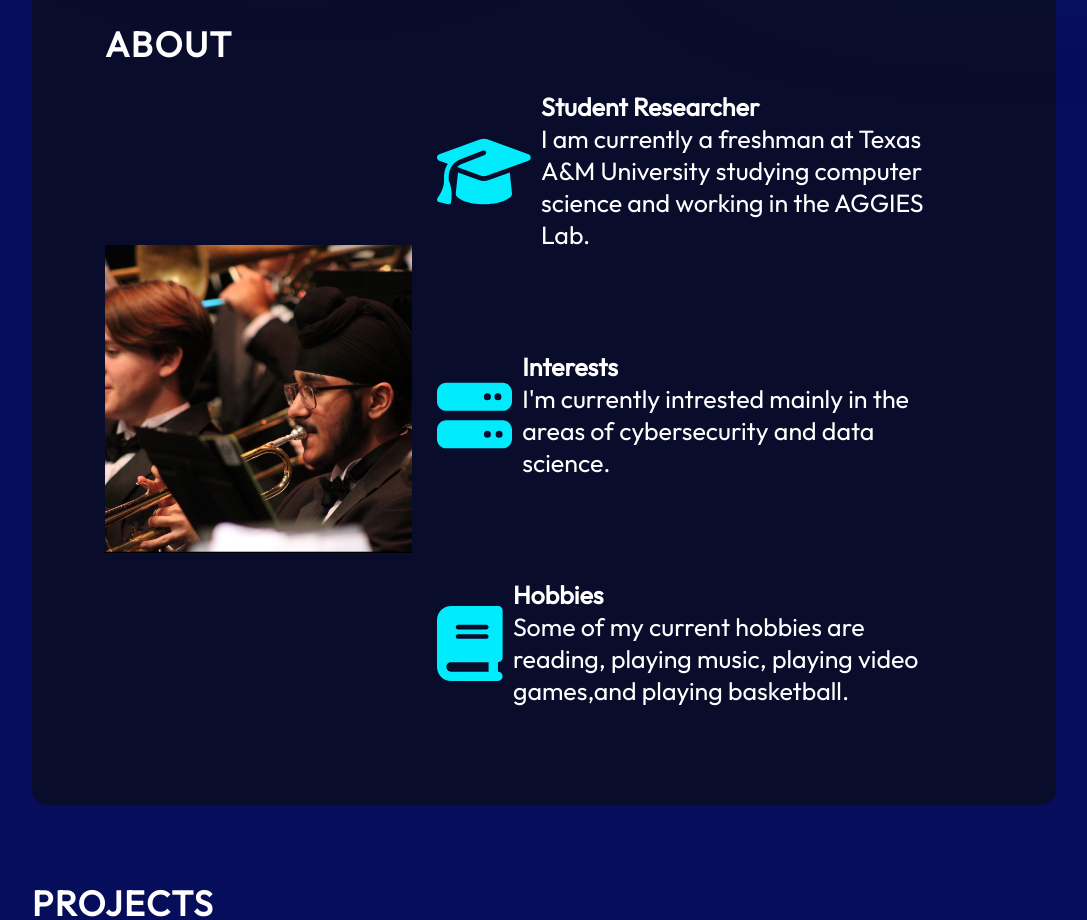
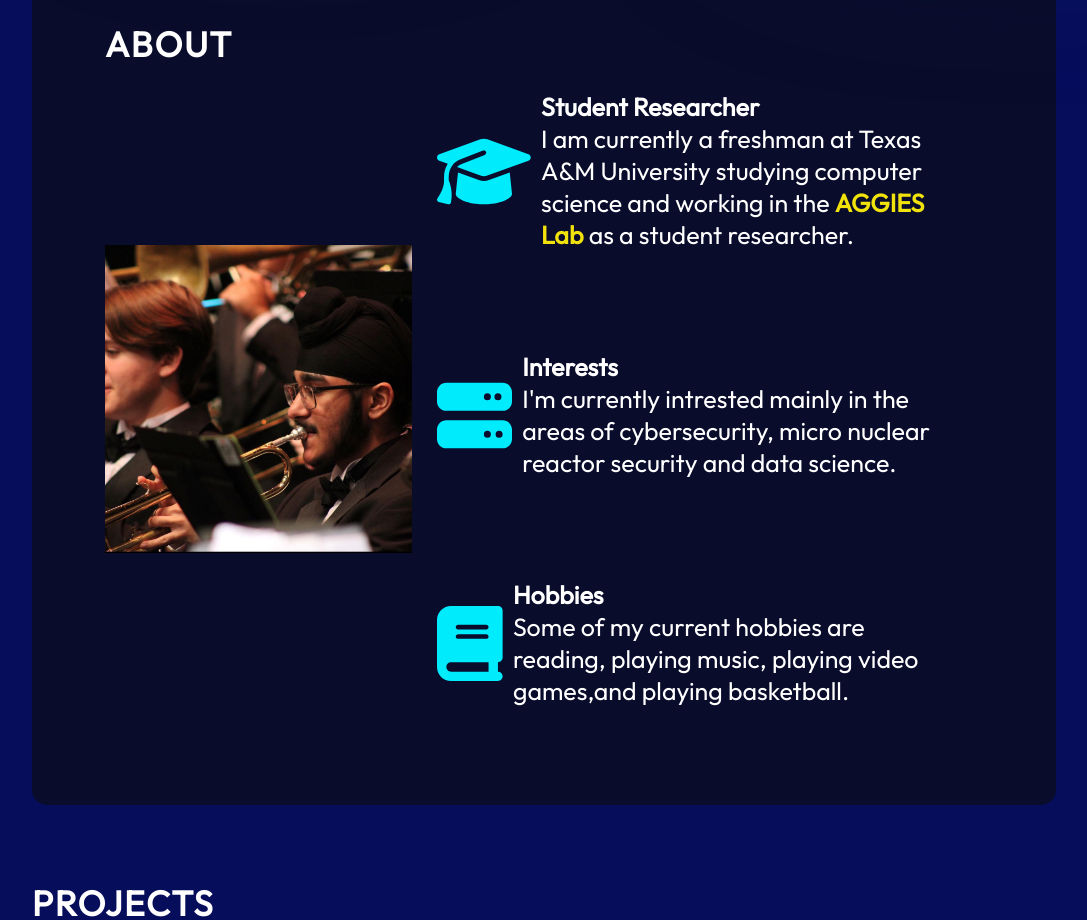
Before and after one commit to JashanjodhB/portfolioWebsite, a React (Vite) app: page / in a window 1280 px wide. Shown: the part 860-1780 px from the top of the page, without its empty margins (96-1183 px from the left). Built offline with nearby package versions, Linux system fonts and the light colour scheme.

Commit message:
added link to lab

```diff
--- a/src/components/About/About.jsx
+++ b/src/components/About/About.jsx
@@ -15,14 +15,15 @@ export const About = () => {
                     <FontAwesomeIcon icon={faGraduationCap} className={styles.icons}/>
                     <div className={styles.aboutItemText}>
                         <h3>Student Researcher</h3>
-                        <p>I am currently a freshman at Texas A&M University studying computer science and working in the AGGIES Lab.</p>
+                        <p>I am currently a freshman at Texas A&M University studying computer science and working in the <a className={styles.link} href='https://shreyas.engr.tamu.edu/aggies/' target='_blank' rel='noreferrer'>AGGIES Lab</a> as a student researcher.
+                        </p>
                     </div>
                 </li>
                 <li className={styles.aboutItem}>
                     <FontAwesomeIcon icon={faServer} className={styles.icons}/>
                     <div className={styles.aboutItemText}>
                         <h3>Interests</h3>
-                        <p>I'm currently intrested mainly in the areas of cybersecurity and data science.</p>
+                        <p>I'm currently intrested mainly in the areas of cybersecurity, micro nuclear reactor security and data science.</p>
                     </div>
                 </li>
                 <li className={styles.aboutItem}>
--- a/src/components/About/About.module.css
+++ b/src/components/About/About.module.css
@@ -27,6 +27,16 @@
 
 .aboutImage{
     width: 35%;
+}
+
+.link{
+    color: rgb(241, 226, 12);
+    font-weight: bold;
+    text-decoration: none;
+}
+
+.link:hover{
+    text-decoration: underline;
 }
 
 .aboutItems{
--- a/src/components/Projects/Projects.jsx
+++ b/src/components/Projects/Projects.jsx
@@ -3,7 +3,6 @@ import styles from "./Projects.module.css";
 import skills from "../../data/skills.json";
 import projects from "../../data/projects.json";
 import { ProjectCard } from "./ProjectCard";
-import { getImageUrl } from "../../utils";
 
 
 export const Projects = () => {
```
